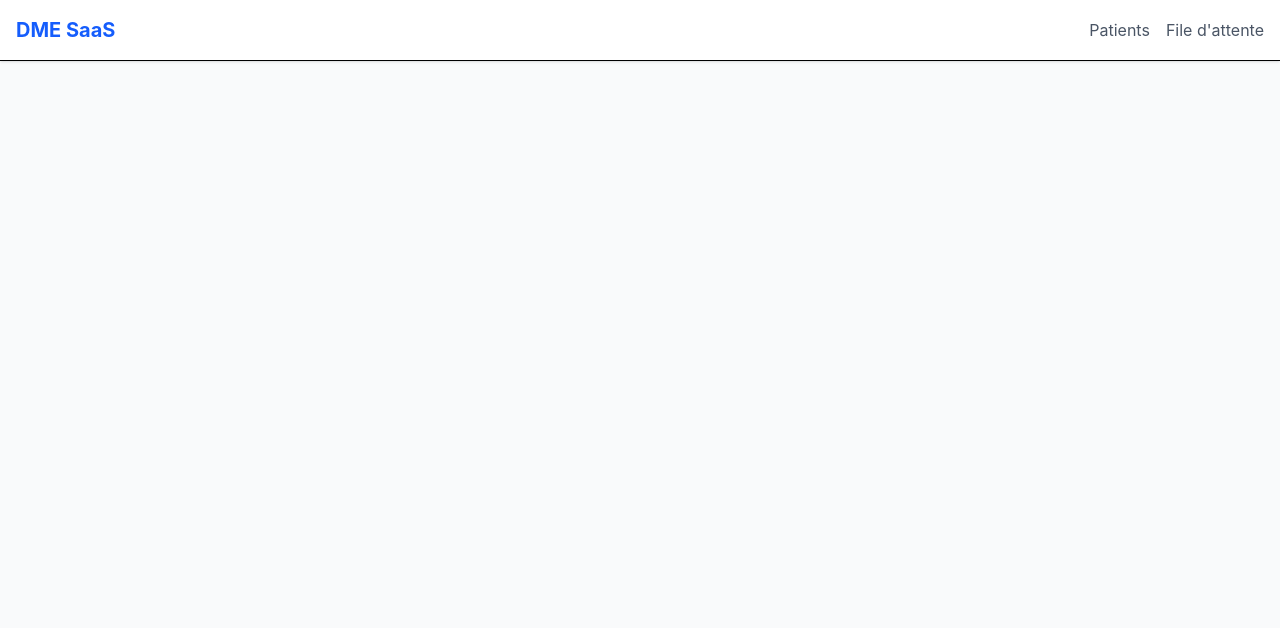
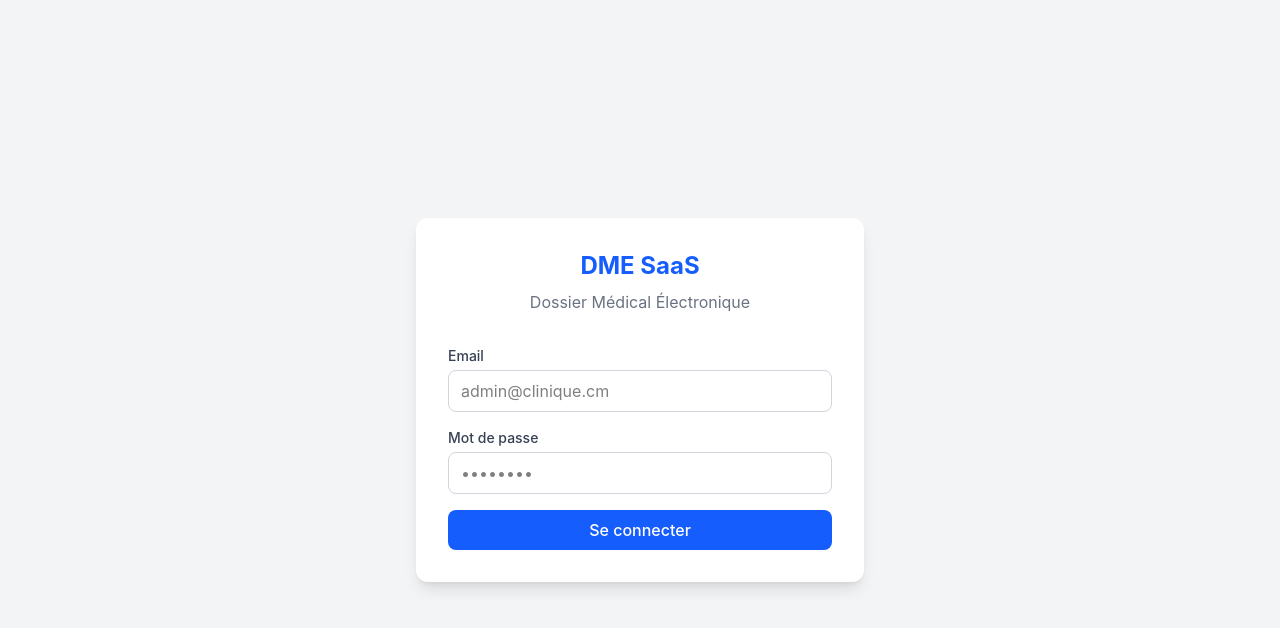
Before and after one commit to Aboubakar-siddik/dme-saas, a React (Vite) app in the folder frontend/: page /login in a window 1280 px wide. Shown: the top 628 px of the page. Built offline with nearby package versions, Linux system fonts and the light colour scheme.

Commit message:
feat: frontend auth - login, contexte, routes protégées, intercepteur JWT

```diff
--- a/frontend/src/App.tsx
+++ b/frontend/src/App.tsx
@@ -1,17 +1,40 @@
-import { BrowserRouter, Routes, Route, Link } from 'react-router-dom';
+import { BrowserRouter, Routes, Route, Link, Navigate } from 'react-router-dom';
+import { AuthProvider, useAuth } from './contexts/AuthContext';
 import { PatientListPage } from './pages/PatientListPage';
 import { PatientCreatePage } from './pages/PatientCreatePage';
 import { PatientDetailPage } from './pages/PatientDetailPage';
 import { WaitingQueuePage } from './pages/WaitingQueuePage';
 import { VisitDetailPage } from './pages/VisitDetailPage';
 import { NewVisitPage } from './pages/NewVisitPage';
+import { LoginPage } from './pages/LoginPage';
 
-function App() {
+// Composant pour protéger les routes
+function ProtectedRoute({ children }: { children: React.ReactNode }) {
+  const { isAuthenticated, loading } = useAuth();
+
+  if (loading) {
     return (
-    <BrowserRouter>
+      <div className="flex justify-center items-center h-screen">
+        <div className="w-8 h-8 border-4 border-blue-500 border-t-transparent rounded-full animate-spin"></div>
+      </div>
+    );
+  }
+
+  if (!isAuthenticated) {
+    return <Navigate to="/login" replace />;
+  }
+
+  return <>{children}</>;
+}
+
+function AppLayout() {
+  const { user, logout } = useAuth();
+
+  return (
     <div className="min-h-screen bg-gray-50">
       <header className="bg-white shadow-sm border-b">
         <div className="max-w-7xl mx-auto px-4 py-4 flex items-center justify-between">
+          <div className="flex items-center space-x-8">
             <Link to="/" className="text-xl font-bold text-blue-600 hover:text-blue-700">
               DME SaaS
             </Link>
@@ -20,19 +43,43 @@ function App() {
               <Link to="/queue" className="text-gray-600 hover:text-gray-900">File d'attente</Link>
             </nav>
           </div>
+          <div className="flex items-center space-x-4">
+            <span className="text-sm text-gray-500">
+              {user?.firstName} {user?.lastName} · {user?.clinic?.name}
+            </span>
+            <button
+              onClick={logout}
+              className="text-sm text-red-600 hover:text-red-700"
+            >
+              Déconnexion
+            </button>
+          </div>
+        </div>
       </header>
       <main className="max-w-7xl mx-auto px-4 py-8">
         <Routes>
-            <Route path="/" element={<PatientListPage />} />
-            <Route path="/patients/new" element={<PatientCreatePage />} />
-            <Route path="/patients/:id" element={<PatientDetailPage />} />
-            <Route path="/patients/:patientId/new-visit" element={<NewVisitPage />} />
-            <Route path="/queue" element={<WaitingQueuePage />} />
-            <Route path="/visits/:id" element={<VisitDetailPage />} />
+          <Route path="/" element={<ProtectedRoute><PatientListPage /></ProtectedRoute>} />
+          <Route path="/patients/new" element={<ProtectedRoute><PatientCreatePage /></ProtectedRoute>} />
+          <Route path="/patients/:id" element={<ProtectedRoute><PatientDetailPage /></ProtectedRoute>} />
+          <Route path="/patients/:patientId/new-visit" element={<ProtectedRoute><NewVisitPage /></ProtectedRoute>} />
+          <Route path="/queue" element={<ProtectedRoute><WaitingQueuePage /></ProtectedRoute>} />
+          <Route path="/visits/:id" element={<ProtectedRoute><VisitDetailPage /></ProtectedRoute>} />
         </Routes>
       </main>
     </div>
+  );
+}
+
+function App() {
+  return (
+    <AuthProvider>
+      <BrowserRouter>
+        <Routes>
+          <Route path="/login" element={<LoginPage />} />
+          <Route path="/*" element={<AppLayout />} />
+        </Routes>
       </BrowserRouter>
+    </AuthProvider>
   );
 }
 
--- /dev/null
+++ b/frontend/src/api/client.ts
@@ -0,0 +1,27 @@
+import axios from 'axios';
+
+const api = axios.create({
+  baseURL: '/api/v1',
+  headers: { 'Content-Type': 'application/json' },
+});
+
+api.interceptors.request.use((config) => {
+  const token = localStorage.getItem('token');
+  if (token) {
+    config.headers.Authorization = `Bearer ${token}`;
+  }
+  return config;
+});
+
+api.interceptors.response.use(
+  (response) => response,
+  (error) => {
+    if (error.response?.status === 401) {
+      localStorage.removeItem('token');
+      window.location.href = '/login';
+    }
+    return Promise.reject(error);
+  }
+);
+
+export default api;
--- a/frontend/src/api/patients.ts
+++ b/frontend/src/api/patients.ts
@@ -1,11 +1,15 @@
-import axios from 'axios';
+
 import type { Patient, PatientSearchResult } from '../types/patient';
 
-const api = axios.create({
-  baseURL: '/api/v1',
-  headers: {
-    'Content-Type': 'application/json',
-  },
+import api from './client';
+
+// Intercepteur : ajouter le token à toutes les requêtes
+api.interceptors.request.use((config) => {
+  const token = localStorage.getItem('token');
+  if (token) {
+    config.headers.Authorization = `Bearer ${token}`;
+  }
+  return config;
 });
 
 export async function searchPatients(query: string): Promise<PatientSearchResult> {
--- a/frontend/src/api/visits.ts
+++ b/frontend/src/api/visits.ts
@@ -1,9 +1,15 @@
-import axios from 'axios';
+
 import type { Visit } from '../types/visit';
 
-const api = axios.create({
-  baseURL: '/api/v1',
-  headers: { 'Content-Type': 'application/json' },
+import api from './client';
+
+// Intercepteur : ajouter le token à toutes les requêtes
+api.interceptors.request.use((config) => {
+  const token = localStorage.getItem('token');
+  if (token) {
+    config.headers.Authorization = `Bearer ${token}`;
+  }
+  return config;
 });
 
 export async function createVisit(patientId: string, reason: string): Promise<Visit> {
--- /dev/null
+++ b/frontend/src/contexts/AuthContext.tsx
@@ -0,0 +1,77 @@
+import { createContext, useContext, useState, useEffect, type ReactNode } from 'react';
+import axios from 'axios';
+
+interface User {
+  id: string;
+  email: string;
+  role: 'ADMIN' | 'DOCTOR' | 'SECRETARY';
+  firstName: string;
+  lastName: string;
+  clinicId: string;
+  clinic: {
+    id: string;
+    name: string;
+  };
+}
+
+interface AuthContextType {
+  user: User | null;
+  token: string | null;
+  login: (email: string, password: string) => Promise<void>;
+  logout: () => void;
+  isAuthenticated: boolean;
+  loading: boolean;
+}
+
+const AuthContext = createContext<AuthContextType | undefined>(undefined);
+
+export function AuthProvider({ children }: { children: ReactNode }) {
+  const [user, setUser] = useState<User | null>(null);
+  const [token, setToken] = useState<string | null>(localStorage.getItem('token'));
+  const [loading, setLoading] = useState(true);
+
+  // Vérifier si le token est encore valide au chargement
+  useEffect(() => {
+    if (token) {
+      axios.get('/api/v1/auth/profile', {
+        headers: { Authorization: `Bearer ${token}` },
+      })
+        .then((res) => setUser(res.data))
+        .catch(() => {
+          localStorage.removeItem('token');
+          setToken(null);
+        })
+        .finally(() => setLoading(false));
+    } else {
+      setLoading(false);
+    }
+  }, [token]);
+
+  const login = async (email: string, password: string) => {
+    const response = await axios.post('/api/v1/auth/login', { email, password });
+    const { accessToken, user: userData } = response.data;
+    localStorage.setItem('token', accessToken);
+    setToken(accessToken);
+    setUser(userData);
+  };
+
+  const logout = () => {
+    localStorage.removeItem('token');
+    setToken(null);
+    setUser(null);
+  };
+
+  return (
+    <AuthContext.Provider value={{ user, token, login, logout, isAuthenticated: !!user, loading }}>
+      {children}
+    </AuthContext.Provider>
+  );
+}
+
+export function useAuth() {
+  const context = useContext(AuthContext);
+  if (context === undefined) {
+    throw new Error('useAuth must be used within an AuthProvider');
+  }
+  return context;
+}
--- /dev/null
+++ b/frontend/src/pages/LoginPage.tsx
@@ -0,0 +1,78 @@
+import { useState } from 'react';
+import { useNavigate } from 'react-router-dom';
+import { useAuth } from '../contexts/AuthContext';
+
+export function LoginPage() {
+  const { login } = useAuth();
+  const navigate = useNavigate();
+  const [email, setEmail] = useState('');
+  const [password, setPassword] = useState('');
+  const [error, setError] = useState('');
+  const [loading, setLoading] = useState(false);
+
+  const handleSubmit = async (e: React.FormEvent) => {
+    e.preventDefault();
+    setError('');
+    setLoading(true);
+
+    try {
+      await login(email, password);
+      navigate('/');
+    } catch (err: any) {
+      setError(err?.response?.data?.message || 'Email ou mot de passe incorrect.');
+    } finally {
+      setLoading(false);
+    }
+  };
+
+  return (
+    <div className="min-h-screen flex items-center justify-center bg-gray-100">
+      <div className="bg-white shadow-lg rounded-xl p-8 w-full max-w-md">
+        <div className="text-center mb-8">
+          <h1 className="text-2xl font-bold text-blue-600">DME SaaS</h1>
+          <p className="text-gray-500 mt-2">Dossier Médical Électronique</p>
+        </div>
+
+        {error && (
+          <div className="bg-red-50 border border-red-200 text-red-700 px-4 py-3 rounded-lg mb-4 text-sm">
+            {error}
+          </div>
+        )}
+
+        <form onSubmit={handleSubmit} className="space-y-4">
+          <div>
+            <label className="block text-sm font-medium text-gray-700 mb-1">Email</label>
+            <input
+              type="email"
+              value={email}
+              onChange={(e) => setEmail(e.target.value)}
+              placeholder="admin@clinique.cm"
+              className="w-full px-3 py-2 border border-gray-300 rounded-lg focus:ring-2 focus:ring-blue-500 focus:border-blue-500 outline-none"
+              required
+            />
+          </div>
+
+          <div>
+            <label className="block text-sm font-medium text-gray-700 mb-1">Mot de passe</label>
+            <input
+              type="password"
+              value={password}
+              onChange={(e) => setPassword(e.target.value)}
+              placeholder="••••••••"
+              className="w-full px-3 py-2 border border-gray-300 rounded-lg focus:ring-2 focus:ring-blue-500 focus:border-blue-500 outline-none"
+              required
+            />
+          </div>
+
+          <button
+            type="submit"
+            disabled={loading}
+            className="w-full py-2 bg-blue-600 text-white rounded-lg hover:bg-blue-700 disabled:opacity-50 font-medium transition-colors"
+          >
+            {loading ? 'Connexion...' : 'Se connecter'}
+          </button>
+        </form>
+      </div>
+    </div>
+  );
+}
```
Lines whose indentation alone changed are shown as unchanged.
